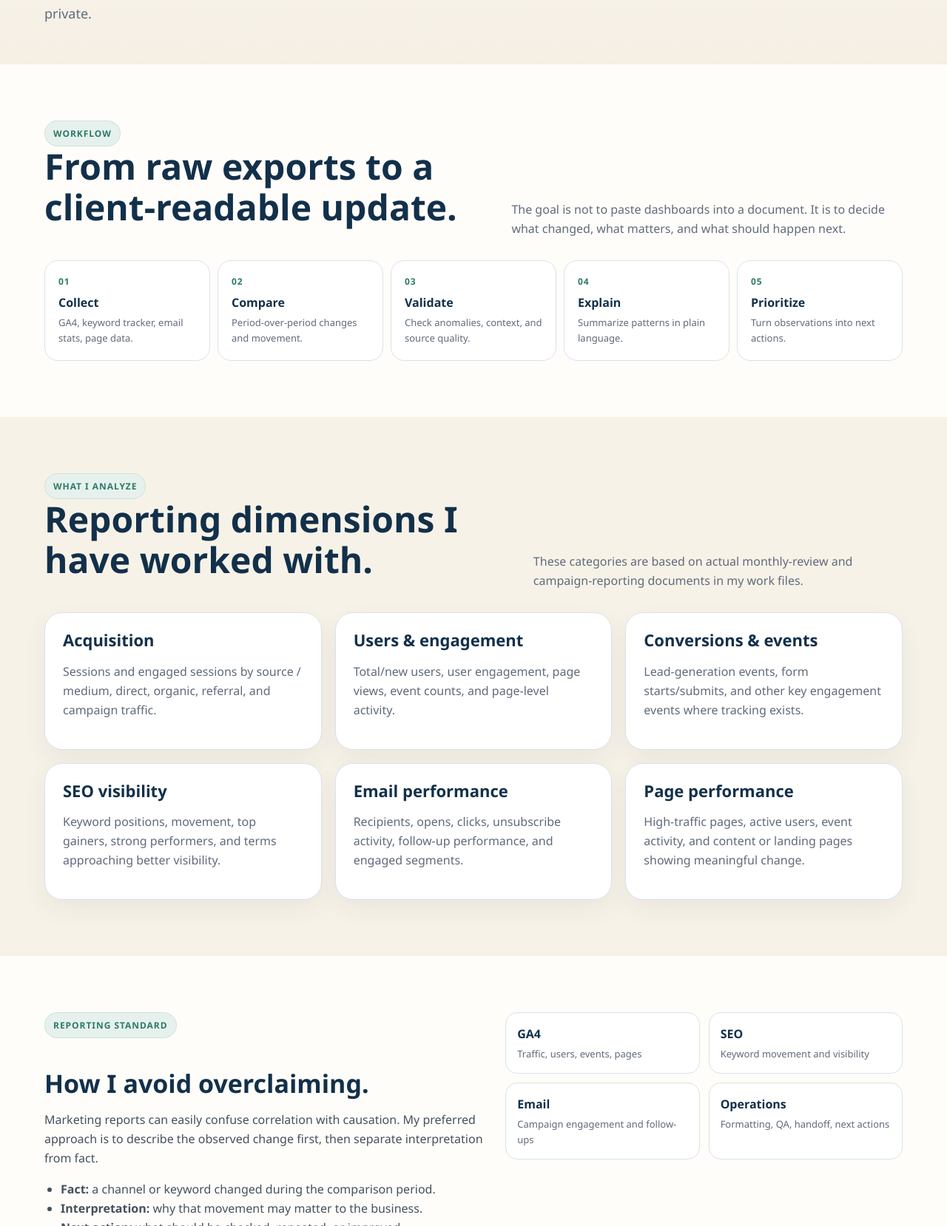
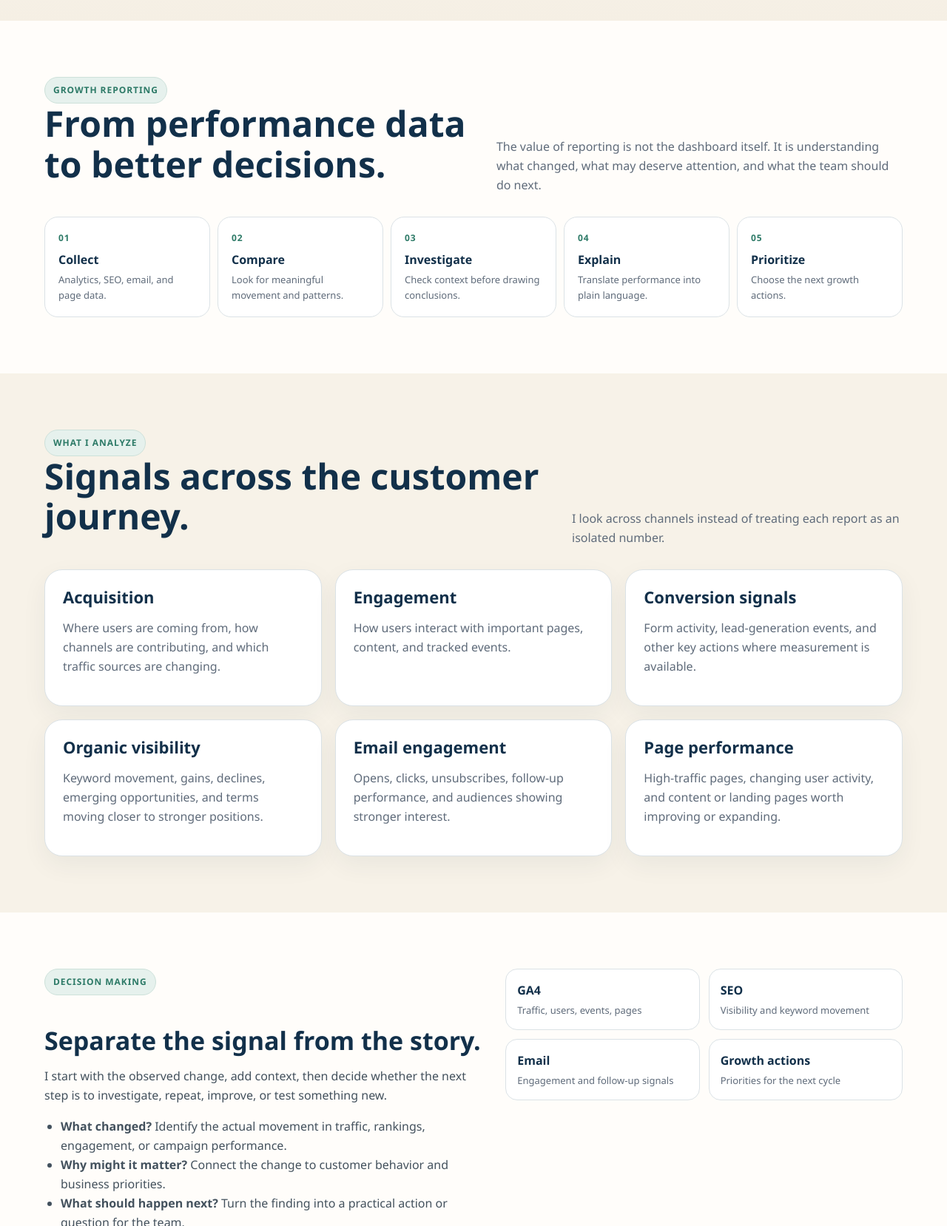
Before and after one commit to ericcruzdigital/ericcruzdigital.github.io, a plain HTML site: page case-reporting.html in a window 1280 px wide. Shown: the part 579-2237 px from the top of the page at 74% size. Drawn offline with Linux system fonts and the light colour scheme.

Commit message:
Rewrite reporting case study around growth decisions

```diff
--- a/case-reporting.html
+++ b/case-reporting.html
@@ -1,70 +1,22 @@
 <!doctype html><html lang="en"><head>
 <meta charset="utf-8"><meta name="viewport" content="width=device-width,initial-scale=1">
-<title>Marketing Reporting & Analytics Case Study | Eric John Cruz</title><meta name="description" content="An anonymized overview of Eric John Cruz's professional monthly marketing reporting workflow across GA4, keyword rankings, email performance, page performance, and action-focused insights.">
+<title>Marketing Analytics & Growth Reporting | Eric John Cruz</title>
+<meta name="description" content="Marketing analytics and growth reporting across GA4, SEO visibility, page performance, email engagement, and action planning by Eric John Cruz.">
 <link rel="canonical" href="https://ericcruzdigital.github.io/case-reporting.html">
-<meta property="og:type" content="article"><meta property="og:title" content="Marketing Reporting & Analytics Case Study | Eric John Cruz">
-<meta property="og:description" content="An anonymized overview of Eric John Cruz's professional monthly marketing reporting workflow across GA4, keyword rankings, email performance, page performance, and action-focused insights."><meta property="og:url" content="https://ericcruzdigital.github.io/case-reporting.html">
-<meta property="og:image" content="https://ericcruzdigital.github.io/assets/eric-headshot-v2.webp?v=20260928"><meta name="twitter:card" content="summary">
-<meta name="theme-color" content="#12304a"><link rel="icon" href="favicon.svg" type="image/svg+xml">
-<link rel="stylesheet" href="styles.css?v=20260928-3"></head><body>
-<a class="skip-link" href="#main">Skip to content</a>
-<header class="site-header"><div class="container nav">
-<a class="brand" href="index.html"><span class="brand-mark"></span><span>Eric John Cruz</span></a>
-<button class="menu-btn" type="button" aria-expanded="false" aria-controls="site-nav" data-menu-button>Menu</button>
-<nav class="nav-links" id="site-nav" data-nav-links aria-label="Primary">
-<a href="index.html#work">Work</a><a href="index.html#experience">Experience</a><a href="index.html#capabilities">Capabilities</a><a class="nav-cta" href="mailto:cruzericjohn@gmail.com">Contact</a>
-</nav></div></header><main id="main">
-<section class="case-hero"><div class="container case-grid">
-<div><span class="eyebrow">Professional workflow · anonymized</span><h1>Marketing Reporting & Analytics</h1>
-<p class="lead">I have prepared and reviewed monthly marketing reports that combine web analytics, keyword movement, page performance, and email campaign data. The public case study shows the workflow and reporting dimensions while keeping client-identifying material private.</p>
-</div>
-<aside class="feature"><h3>Typical reporting inputs</h3><ul class="checklist">
-<li>Traffic acquisition by source / medium.</li><li>New-user acquisition.</li><li>GA4 events and engagement.</li><li>Most-viewed pages and user activity.</li><li>Keyword positions and movement.</li><li>Email opens, clicks, unsubscribes, and follow-up engagement.</li>
-</ul></aside></div></section>
-
-<section class="section"><div class="container">
-<div class="section-head"><div><span class="eyebrow">Workflow</span><h2>From raw exports to a client-readable update.</h2></div><p>The goal is not to paste dashboards into a document. It is to decide what changed, what matters, and what should happen next.</p></div>
-<div class="process">
-<div class="step"><b>01</b><strong>Collect</strong><span>GA4, keyword tracker, email stats, page data.</span></div>
-<div class="step"><b>02</b><strong>Compare</strong><span>Period-over-period changes and movement.</span></div>
-<div class="step"><b>03</b><strong>Validate</strong><span>Check anomalies, context, and source quality.</span></div>
-<div class="step"><b>04</b><strong>Explain</strong><span>Summarize patterns in plain language.</span></div>
-<div class="step"><b>05</b><strong>Prioritize</strong><span>Turn observations into next actions.</span></div>
-</div>
-</div></section>
-
-<section class="section alt"><div class="container">
-<div class="section-head"><div><span class="eyebrow">What I analyze</span><h2>Reporting dimensions I have worked with.</h2></div><p>These categories are based on actual monthly-review and campaign-reporting documents in my work files.</p></div>
-<div class="grid-3">
-<article class="card"><h3>Acquisition</h3><p>Sessions and engaged sessions by source / medium, direct, organic, referral, and campaign traffic.</p></article>
-<article class="card"><h3>Users & engagement</h3><p>Total/new users, user engagement, page views, event counts, and page-level activity.</p></article>
-<article class="card"><h3>Conversions & events</h3><p>Lead-generation events, form starts/submits, and other key engagement events where tracking exists.</p></article>
-<article class="card"><h3>SEO visibility</h3><p>Keyword positions, movement, top gainers, strong performers, and terms approaching better visibility.</p></article>
-<article class="card"><h3>Email performance</h3><p>Recipients, opens, clicks, unsubscribe activity, follow-up performance, and engaged segments.</p></article>
-<article class="card"><h3>Page performance</h3><p>High-traffic pages, active users, event activity, and content or landing pages showing meaningful change.</p></article>
-</div>
-</div></section>
-
-<section class="section"><div class="container case-grid">
-<div class="prose"><span class="eyebrow">Reporting standard</span><h2>How I avoid overclaiming.</h2>
-<p>Marketing reports can easily confuse correlation with causation. My preferred approach is to describe the observed change first, then separate interpretation from fact.</p>
-<ul>
-<li><strong>Fact:</strong> a channel or keyword changed during the comparison period.</li>
-<li><strong>Interpretation:</strong> why that movement may matter to the business.</li>
-<li><strong>Next action:</strong> what should be checked, repeated, or improved.</li>
-</ul>
-<div class="callout">The public portfolio intentionally does not publish client-identifying reports, contact lists, or internal screenshots just to prove that I handled them. Private work samples can be discussed where sharing is appropriate.</div>
-</div>
-<div class="metrics">
-<div class="metric"><strong>GA4</strong><span>Traffic, users, events, pages</span></div>
-<div class="metric"><strong>SEO</strong><span>Keyword movement and visibility</span></div>
-<div class="metric"><strong>Email</strong><span>Campaign engagement and follow-ups</span></div>
-<div class="metric"><strong>Operations</strong><span>Formatting, QA, handoff, next actions</span></div>
-</div>
-</div></section>
-
-<section class="section"><div class="container"><div class="cta-band"><div><h2>Reporting is part analysis, part communication.</h2><p>I focus on turning the raw numbers into a concise, reviewable update a team can act on.</p></div><a class="btn primary" href="index.html#work">Back to work</a></div></div></section>
-</main><footer class="site-footer"><div class="container footer-grid">
-<div><strong>Eric John N. Cruz</strong><p>SEO & Digital Operations portfolio.</p><div class="small">© 2026 Eric John N. Cruz</div></div>
-<div class="footer-links"><a href="index.html#work">All work</a><a href="mailto:cruzericjohn@gmail.com">Email</a></div>
-</div></footer><script src="script.js" defer></script></body></html>
+<meta property="og:type" content="article"><meta property="og:title" content="Marketing Analytics & Growth Reporting | Eric John Cruz"><meta property="og:description" content="Turning web, SEO, and email performance into priorities for the next growth cycle."><meta property="og:url" content="https://ericcruzdigital.github.io/case-reporting.html"><meta property="og:image" content="https://ericcruzdigital.github.io/assets/social-card.svg"><meta name="twitter:card" content="summary_large_image">
+<meta name="theme-color" content="#12304a"><link rel="icon" href="favicon.svg" type="image/svg+xml"><link rel="stylesheet" href="styles.css?v=20260928-4"></head><body>
+<a class="skip-link" href="#main">Skip to content</a><header class="site-header"><div class="container nav"><a class="brand" href="index.html"><span class="brand-mark"></span><span>Eric John Cruz</span></a><button class="menu-btn" type="button" aria-expanded="false" aria-controls="site-nav" data-menu-button>Menu</button><nav class="nav-links" id="site-nav" data-nav-links aria-label="Primary"><a href="index.html#work">Work</a><a href="index.html#strategy">Strategy</a><a href="resume.html">Résumé</a><a class="nav-cta" href="mailto:cruzericjohn@gmail.com">Contact</a></nav></div></header>
+<main id="main">
+<section class="case-hero"><div class="container case-grid"><div><span class="eyebrow">Analytics + growth decisions</span><h1>Marketing Reporting & Analytics</h1><p class="lead">I bring web, SEO, and email performance together to show what is moving, where opportunities are developing, and what the team should prioritize next.</p></div><aside class="feature"><h3>Reporting areas</h3><ul class="checklist"><li>Traffic acquisition and channel mix.</li><li>New-user acquisition and engagement.</li><li>GA4 events and important page activity.</li><li>Keyword positions and visibility movement.</li><li>Email opens, clicks, unsubscribes, and follow-up engagement.</li><li>Landing-page and content performance.</li></ul></aside></div></section>
+<section class="section"><div class="container"><div class="section-head"><div><span class="eyebrow">Growth reporting</span><h2>From performance data to better decisions.</h2></div><p>The value of reporting is not the dashboard itself. It is understanding what changed, what may deserve attention, and what the team should do next.</p></div><div class="process"><div class="step"><b>01</b><strong>Collect</strong><span>Analytics, SEO, email, and page data.</span></div><div class="step"><b>02</b><strong>Compare</strong><span>Look for meaningful movement and patterns.</span></div><div class="step"><b>03</b><strong>Investigate</strong><span>Check context before drawing conclusions.</span></div><div class="step"><b>04</b><strong>Explain</strong><span>Translate performance into plain language.</span></div><div class="step"><b>05</b><strong>Prioritize</strong><span>Choose the next growth actions.</span></div></div></div></section>
+<section class="section alt"><div class="container"><div class="section-head"><div><span class="eyebrow">What I analyze</span><h2>Signals across the customer journey.</h2></div><p>I look across channels instead of treating each report as an isolated number.</p></div><div class="grid-3">
+<article class="card"><h3>Acquisition</h3><p>Where users are coming from, how channels are contributing, and which traffic sources are changing.</p></article>
+<article class="card"><h3>Engagement</h3><p>How users interact with important pages, content, and tracked events.</p></article>
+<article class="card"><h3>Conversion signals</h3><p>Form activity, lead-generation events, and other key actions where measurement is available.</p></article>
+<article class="card"><h3>Organic visibility</h3><p>Keyword movement, gains, declines, emerging opportunities, and terms moving closer to stronger positions.</p></article>
+<article class="card"><h3>Email engagement</h3><p>Opens, clicks, unsubscribes, follow-up performance, and audiences showing stronger interest.</p></article>
+<article class="card"><h3>Page performance</h3><p>High-traffic pages, changing user activity, and content or landing pages worth improving or expanding.</p></article>
+</div></div></section>
+<section class="section"><div class="container case-grid"><div class="prose"><span class="eyebrow">Decision making</span><h2>Separate the signal from the story.</h2><p>I start with the observed change, add context, then decide whether the next step is to investigate, repeat, improve, or test something new.</p><ul><li><strong>What changed?</strong> Identify the actual movement in traffic, rankings, engagement, or campaign performance.</li><li><strong>Why might it matter?</strong> Connect the change to customer behavior and business priorities.</li><li><strong>What should happen next?</strong> Turn the finding into a practical action or question for the team.</li></ul><p class="private-note">Client-specific reporting stays private. The portfolio focuses on the analysis approach and the kinds of decisions I support.</p></div><div class="metrics"><div class="metric"><strong>GA4</strong><span>Traffic, users, events, pages</span></div><div class="metric"><strong>SEO</strong><span>Visibility and keyword movement</span></div><div class="metric"><strong>Email</strong><span>Engagement and follow-up signals</span></div><div class="metric"><strong>Growth actions</strong><span>Priorities for the next cycle</span></div></div></div></section>
+<section class="section"><div class="container"><div class="cta-band"><div><h2>Reporting should lead somewhere.</h2><p>I focus on turning performance into a short list of useful decisions and next actions.</p></div><a class="btn primary" href="index.html#work">Back to selected work</a></div></div></section>
+</main><footer class="site-footer"><div class="container footer-grid"><div><strong>Eric John N. Cruz</strong><p>SEO, growth strategy & digital marketing operations.</p><div class="small">© 2026 Eric John N. Cruz</div></div><div class="footer-links"><a href="index.html#work">All work</a><a href="resume.html">Résumé</a><a href="mailto:cruzericjohn@gmail.com">Email</a></div></div></footer><script src="script.js" defer></script></body></html>
```
